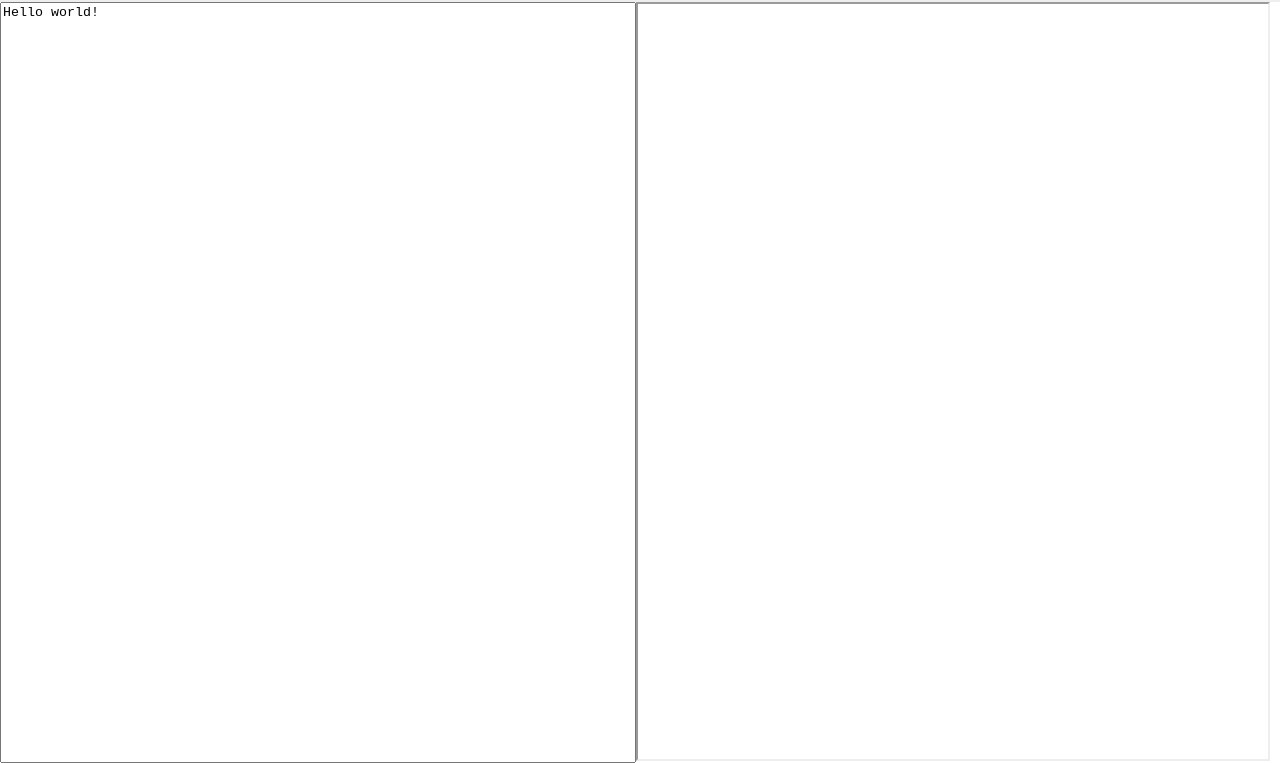
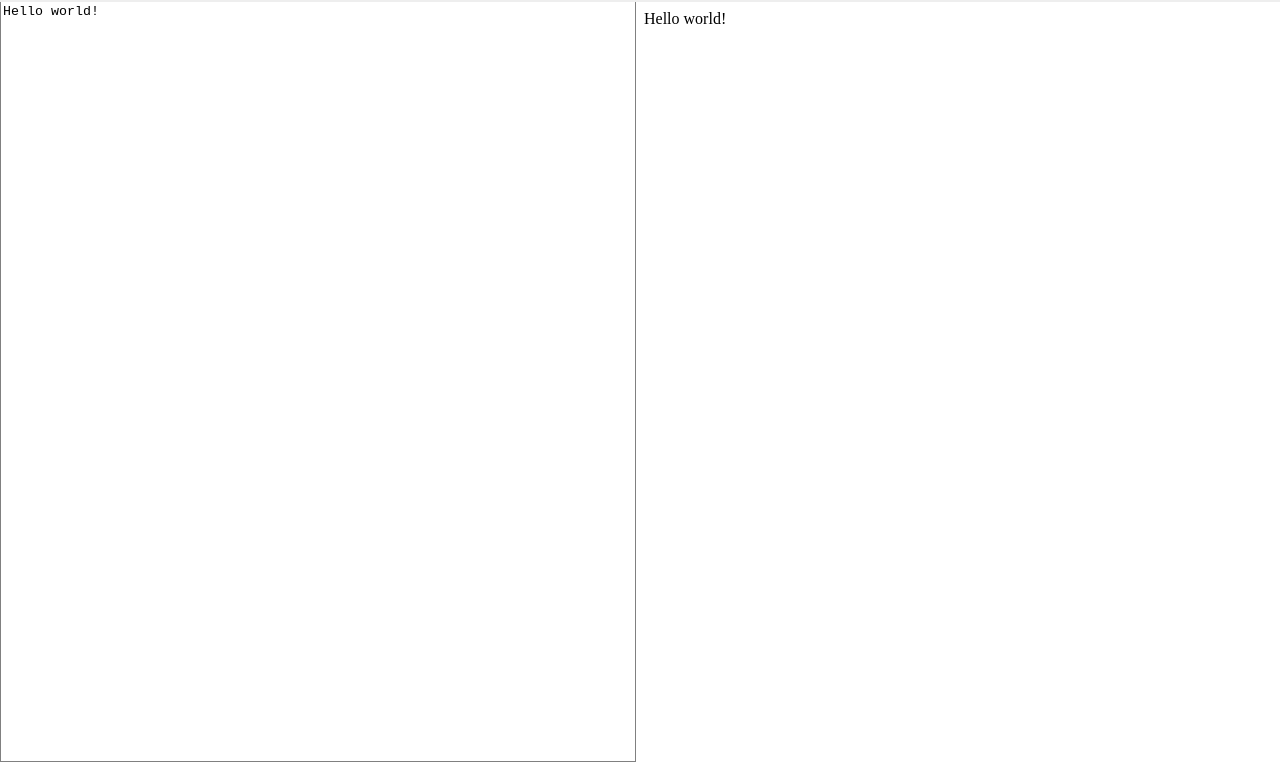
Before and after one commit to yshshrm/Code-N-Play, a plain HTML site: page index.html in a window 1280 px wide. Shown: the part 38-801 px from the top of the page. Drawn offline with Linux system fonts and the light colour scheme.

Commit message:
completed HTML editor

```diff
--- a/css/style.css
+++ b/css/style.css
@@ -53,9 +53,15 @@ body {
 
 textarea{
 	resize: none;
+	border-top: none;
+	border-color: grey;
 }
 
 .panel {
 	float:left;
 	width: 50%;
 }
+
+iframe {
+	border: none;
+}
--- a/index.html
+++ b/index.html
@@ -66,7 +66,16 @@
 			$(".panel").height($(window).height() - $("#header").height() - 15);
 
 			$(".panel").width($(window).width() / 2 - 10);
+
+			$("iframe").contents().find("html").html($("#htmlPanel").val());
+
+			$("textarea").on('change keyup paste', function() {
+				$("iframe").contents().find("html").html($("#htmlPanel").val());
+
+			});
 		</script>
+
+
 
 	</body>
 
```
Also changed, not shown: 1 other file.
